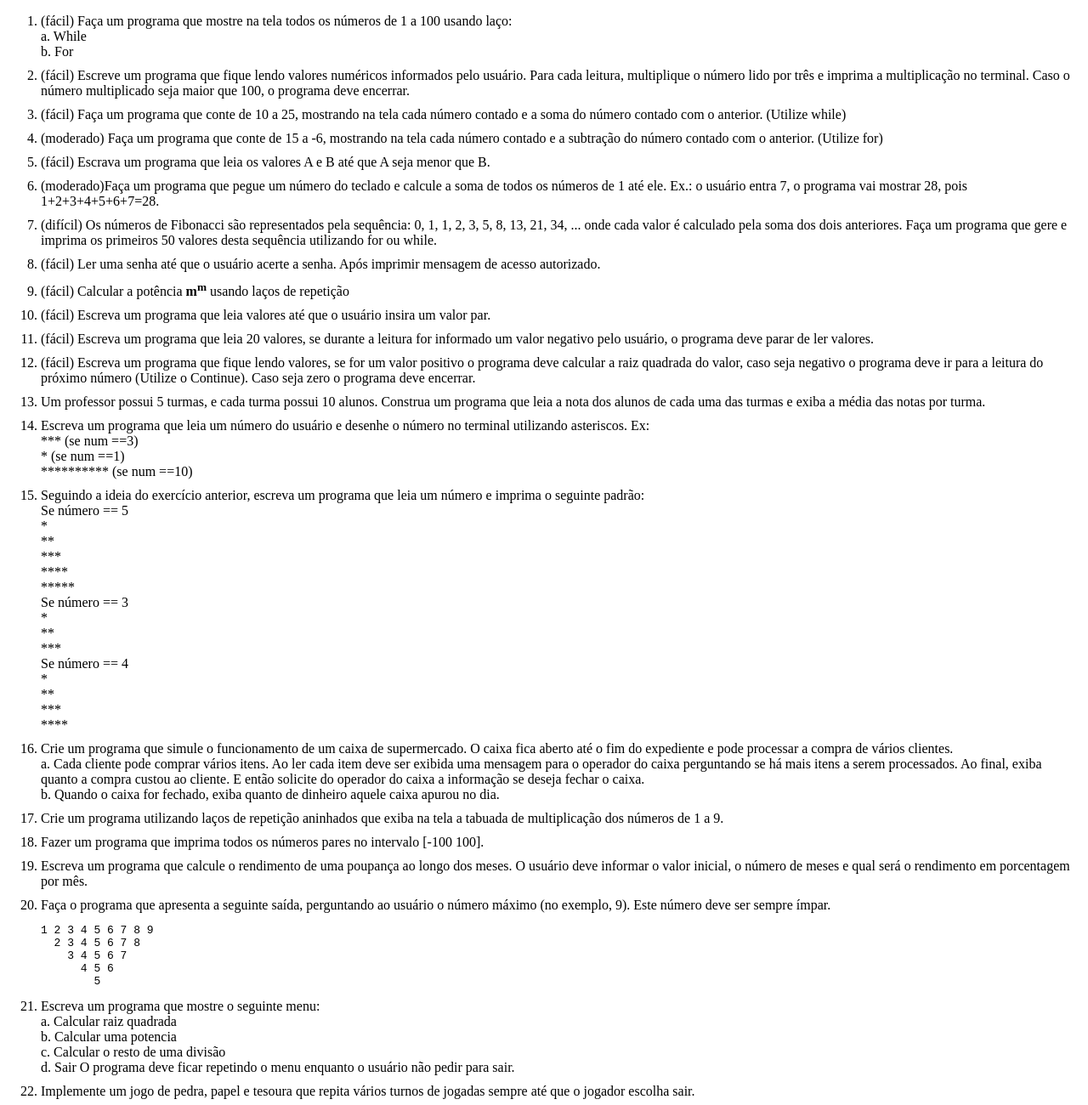
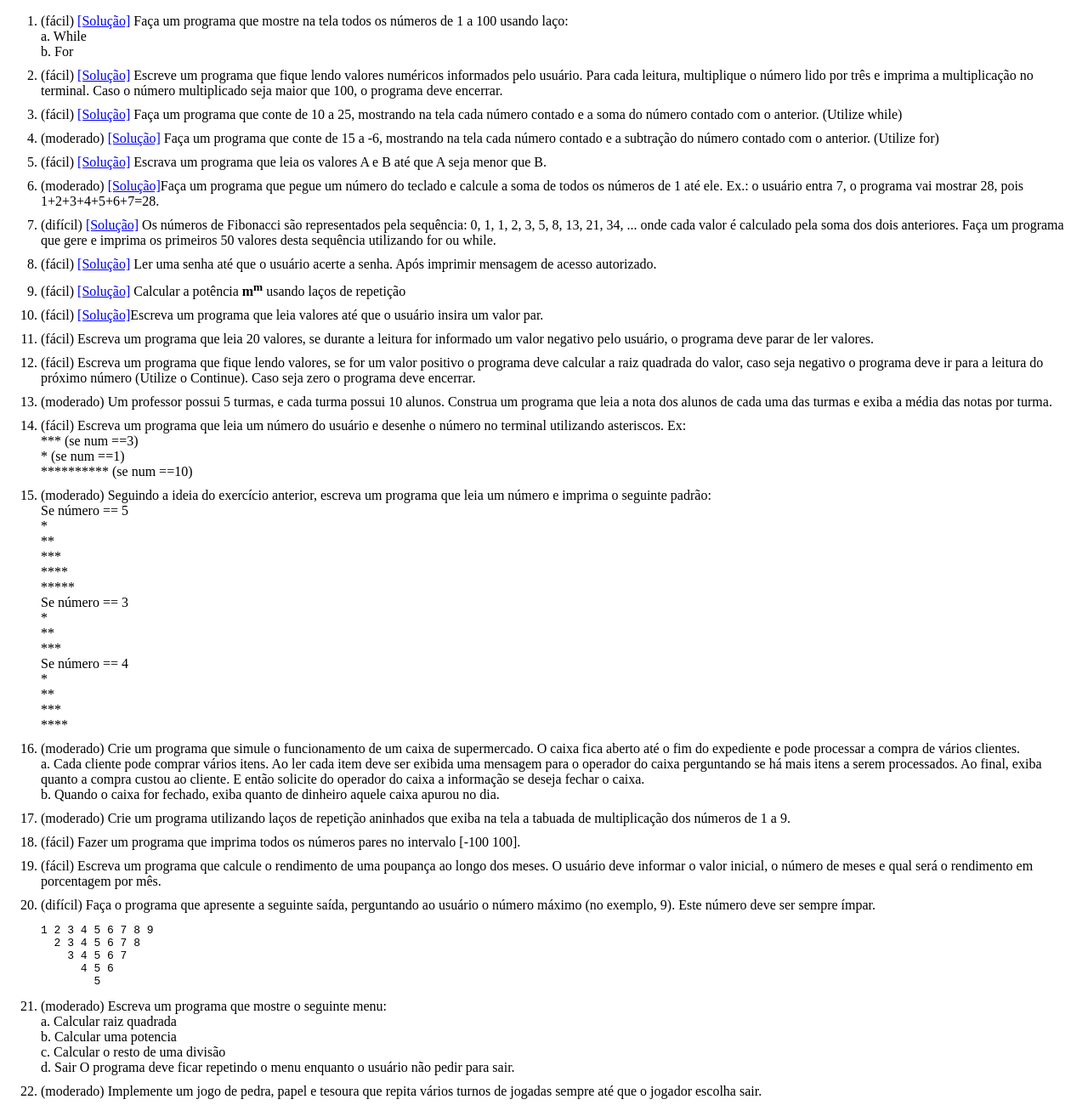
Before and after one commit to luiszeni/python_classes, a plain HTML site: page exercices/cap03.html in a window 1280 px wide. Shown: the whole page at 85% size. Drawn offline with Linux system fonts and the light colour scheme.

Commit message:
adicionado os vídeos com a solução de alguns dos exercícios

```diff
--- a/exercices/cap03.html
+++ b/exercices/cap03.html
@@ -1,7 +1,7 @@
 <!DOCTYPE html>
 <html>
 <head>
-  <title>Exercícios capítulo 1</title>
+  <title>Exercícios capítulo 3</title>
   <meta charset="UTF-8">
   <style type="text/css">
 
@@ -14,40 +14,40 @@
 <body>
 <ol>
 
-    <li>(fácil) Faça um programa que mostre na tela todos os números de 1 a 100 usando laço:
+    <li>(fácil) <a class="solucaoVideo" href="https://youtu.be/3jE56j9BReo?t=55s">[Solução]</a> Faça um programa que mostre na tela todos os números de 1 a 100 usando laço:
 <br>a.  While
 <br>b.  For</li>
 
-    <li>(fácil)  Escreve um programa que fique lendo valores numéricos informados pelo usuário. Para cada leitura, multiplique o número lido por três e imprima a multiplicação no terminal. Caso o número multiplicado seja maior que 100, o programa deve encerrar.</li>
+    <li>(fácil)  <a class="solucaoVideo" href="https://youtu.be/3jE56j9BReo?t=6m0s">[Solução]</a> Escreve um programa que fique lendo valores numéricos informados pelo usuário. Para cada leitura, multiplique o número lido por três e imprima a multiplicação no terminal. Caso o número multiplicado seja maior que 100, o programa deve encerrar.</li>
 
-    <li>(fácil) Faça um programa que conte de 10 a 25, mostrando na tela cada número contado e a soma do número contado com o anterior. (Utilize while)</li>
+    <li>(fácil) <a class="solucaoVideo" href="https://youtu.be/3jE56j9BReo?t=9m54s">[Solução]</a> Faça um programa que conte de 10 a 25, mostrando na tela cada número contado e a soma do número contado com o anterior. (Utilize while)</li>
 
-    <li>(moderado) Faça um programa que conte de 15 a -6, mostrando na tela cada número contado e a subtração do número contado com o anterior.  (Utilize for)</li>
+    <li>(moderado) <a class="solucaoVideo" href="https://youtu.be/3jE56j9BReo?t=13m07s">[Solução]</a> Faça um programa que conte de 15 a -6, mostrando na tela cada número contado e a subtração do número contado com o anterior.  (Utilize for)</li>
 
-    <li>(fácil) Escrava um programa que leia os valores A e B até que A seja menor que B.</li>
+    <li>(fácil) <a class="solucaoVideo" href="https://youtu.be/3jE56j9BReo?t=17m03s">[Solução]</a> Escrava um programa que leia os valores A e B até que A seja menor que B.</li>
 
-    <li>(moderado)Faça um programa que pegue um número do teclado e calcule a soma de todos os números de 1 até ele. Ex.: o usuário entra 7, o programa vai mostrar 28, pois 1+2+3+4+5+6+7=28.  </li>
+    <li>(moderado) <a class="solucaoVideo" href="https://youtu.be/3jE56j9BReo?t=18m57s">[Solução]</a>Faça um programa que pegue um número do teclado e calcule a soma de todos os números de 1 até ele. Ex.: o usuário entra 7, o programa vai mostrar 28, pois 1+2+3+4+5+6+7=28.  </li>
 
-    <li>(difícil) Os números de Fibonacci são representados pela sequência: 0, 1, 1, 2, 3, 5, 8, 13, 21, 34, ... onde cada valor é calculado pela soma dos dois anteriores. Faça um programa que gere e imprima os primeiros 50 valores desta sequência utilizando for ou while.</li>
+    <li>(difícil) <a class="solucaoVideo" href="https://youtu.be/3jE56j9BReo?t=23m16s">[Solução]</a> Os números de Fibonacci são representados pela sequência: 0, 1, 1, 2, 3, 5, 8, 13, 21, 34, ... onde cada valor é calculado pela soma dos dois anteriores. Faça um programa que gere e imprima os primeiros 50 valores desta sequência utilizando for ou while.</li>
 
-    <li>(fácil) Ler uma senha até que o usuário acerte a senha. Após imprimir mensagem de acesso autorizado.</li>
+    <li>(fácil) <a class="solucaoVideo" href="https://youtu.be/3jE56j9BReo?t=28m48s">[Solução]</a> Ler uma senha até que o usuário acerte a senha. Após imprimir mensagem de acesso autorizado.</li>
 
-    <li>(fácil) Calcular a potência <b>m<sup>m</sup></b> usando laços de repetição</li>
+    <li>(fácil) <a class="solucaoVideo" href="https://youtu.be/3jE56j9BReo?t=31m26s">[Solução]</a> Calcular a potência <b>m<sup>m</sup></b> usando laços de repetição</li>
 
-    <li>(fácil) Escreva um programa que leia valores até que o usuário insira um valor par.</li>
+    <li>(fácil) <a class="solucaoVideo" href="https://youtu.be/3jE56j9BReo?t=34m57s">[Solução]</a>Escreva um programa que leia valores até que o usuário insira um valor par.</li>
 
     <li>(fácil) Escreva um programa que leia 20 valores, se durante a leitura for informado um valor negativo pelo usuário, o programa deve parar de ler valores.</li>
 
     <li>(fácil) Escreva um programa que fique lendo valores, se for um valor positivo o programa deve calcular a raiz quadrada do valor, caso seja negativo o programa deve ir para a leitura do próximo número (Utilize o Continue). Caso seja zero o programa deve encerrar.</li>
 
 
-    <li>Um professor possui 5 turmas, e cada turma possui  10 alunos. Construa um programa que leia a nota dos alunos de cada uma das turmas e exiba a média das notas por turma.</li>
+    <li>(moderado) Um professor possui 5 turmas, e cada turma possui  10 alunos. Construa um programa que leia a nota dos alunos de cada uma das turmas e exiba a média das notas por turma.</li>
 
-    <li>Escreva um programa que leia um número do usuário e desenhe o número no terminal utilizando asteriscos. Ex:<br>
+    <li>(fácil) Escreva um programa que leia um número do usuário e desenhe o número no terminal utilizando asteriscos. Ex:<br>
 ***  (se num ==3)<br>
 * (se num ==1)<br>
 ********** (se num ==10)</li>
-    <li>Seguindo a ideia do exercício anterior, escreva um programa que leia um número e imprima o seguinte padrão:<br>
+    <li>(moderado) Seguindo a ideia do exercício anterior, escreva um programa que leia um número e imprima o seguinte padrão:<br>
 
 Se número == 5<br>
 *<br>
@@ -66,28 +66,26 @@ Se número == 4<br>
 ***<br>
 ****<br>
 </li>
-    <li>Crie um programa que simule o funcionamento de um caixa de supermercado. O caixa fica aberto até o fim do expediente e pode processar a compra de vários clientes.
+    <li>(moderado) Crie um programa que simule o funcionamento de um caixa de supermercado. O caixa fica aberto até o fim do expediente e pode processar a compra de vários clientes.
 <br>a.   Cada cliente pode comprar vários itens. Ao ler cada item deve ser exibida uma mensagem para o operador do caixa perguntando se há mais itens a serem processados. Ao final, exiba quanto a compra custou ao cliente. E então solicite do operador do caixa a informação se deseja fechar o caixa.
 <br>b.  Quando o caixa for fechado, exiba quanto de dinheiro aquele caixa apurou no dia.</li>
-    <li>Crie um programa utilizando laços de repetição aninhados que exiba na tela a tabuada de multiplicação dos números de 1 a 9.</li>
-    <li>Fazer um programa que imprima todos os números pares no intervalo [-100 100].</li>
-    <li>Escreva um programa que calcule o rendimento de uma poupança ao longo dos meses. O usuário deve informar o valor inicial, o número de meses e qual será o rendimento em porcentagem por mês.</li>
-    <li>Faça o programa que apresenta a seguinte saída, perguntando ao usuário o número máximo (no exemplo, 9). Este número deve ser sempre ímpar.
+    <li>(moderado) Crie um programa utilizando laços de repetição aninhados que exiba na tela a tabuada de multiplicação dos números de 1 a 9.</li>
+    <li>(fácil) Fazer um programa que imprima todos os números pares no intervalo [-100 100].</li>
+    <li>(fácil) Escreva um programa que calcule o rendimento de uma poupança ao longo dos meses. O usuário deve informar o valor inicial, o número de meses e qual será o rendimento em porcentagem por mês.</li>
+    <li>(difícil) Faça o programa que apresente a seguinte saída, perguntando ao usuário o número máximo (no exemplo, 9). Este número deve ser sempre ímpar.
 <pre>1 2 3 4 5 6 7 8 9
   2 3 4 5 6 7 8
     3 4 5 6 7
       4 5 6
         5   </pre>
             </li>
-    <li>Escreva um programa que mostre o seguinte menu:
+    <li>(moderado) Escreva um programa que mostre o seguinte menu:
 <br>a.  Calcular raiz quadrada
 <br>b.  Calcular uma potencia
 <br>c.  Calcular o resto de uma divisão
 <br>d.  Sair
 O programa deve ficar repetindo o menu enquanto o usuário não pedir para sair.</li>
-<li> Implemente um jogo de pedra, papel e tesoura que repita vários turnos de jogadas sempre até que o jogador escolha sair.
-
-
+<li> (moderado) Implemente um jogo de pedra, papel e tesoura que repita vários turnos de jogadas sempre até que o jogador escolha sair.
 
 </ol>
 </body>
```
Also changed, not shown: exercices/cap01.html (+9 -11 lines), exercices/cap02.html (+10 -13 lines), 3 other files.
